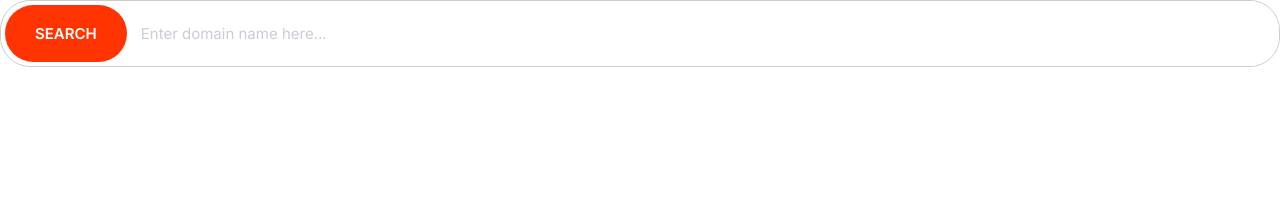
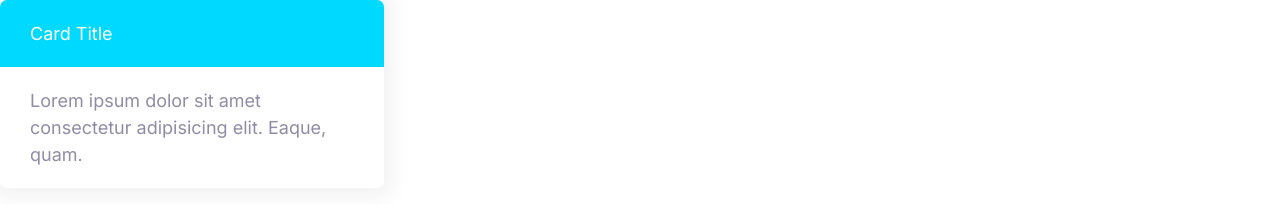
Before and after one commit to jahadev/cloud-hosting, a plain HTML site: page index.html in a window 1280 px wide. Drawn offline with Linux system fonts and the light colour scheme.

Commit message:
Define the card.

```diff
--- a/css/styles.css
+++ b/css/styles.css
@@ -264,3 +264,24 @@ a {
     font-size: 1.5rem;
   }
 }
+
+/* Cards */
+.card {
+  border-radius: 7px;
+  box-shadow: 0 0 20px 10px #f3f3f3;
+  overflow: hidden;
+}
+
+.card__header,
+.card__body {
+  padding: 2rem 3rem;
+}
+
+.card--primary .card__header {
+  background: var(--color-primary);
+  color: white;
+}
+.card--secondary .card__header {
+  background: var(--color-secondary);
+  color: white;
+}
--- a/index.html
+++ b/index.html
@@ -15,13 +15,13 @@
     <link rel="stylesheet" href="css/styles.css" />
   </head>
   <body>
-    <div class="input-group">
-      <button class="btn btn--accent">Search</button>
-      <input
-        type="text"
-        class="input"
-        placeholder="Enter domain name here..."
-      />
+    <div style="width: 30%">
+      <div class="card card--secondary">
+        <header class="card__header">Card Title</header>
+        <div class="card__body">
+          Lorem ipsum dolor sit amet consectetur adipisicing elit. Eaque, quam.
+        </div>
+      </div>
     </div>
   </body>
 </html>
```
Also changed, not shown: components/card.html (added, +6 -0 lines).
